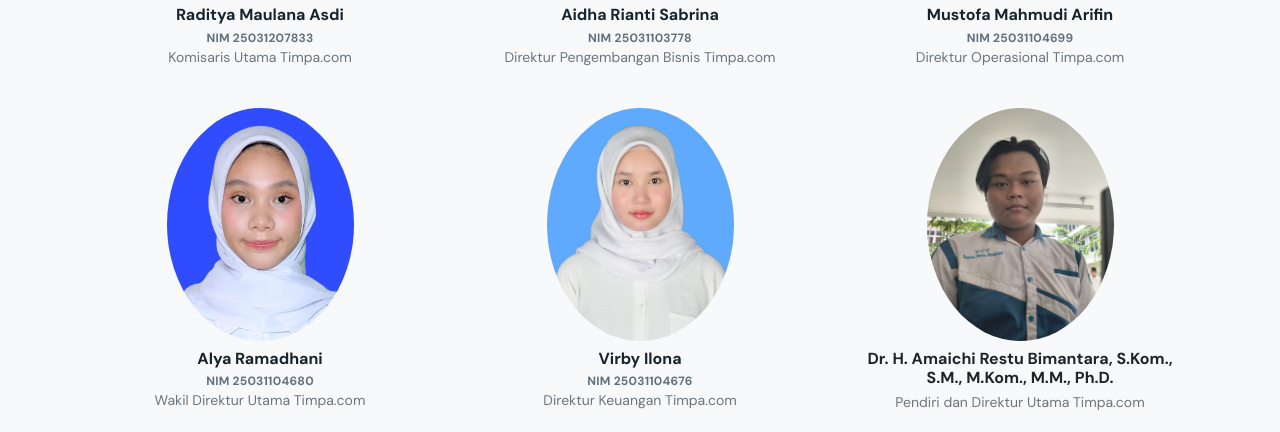
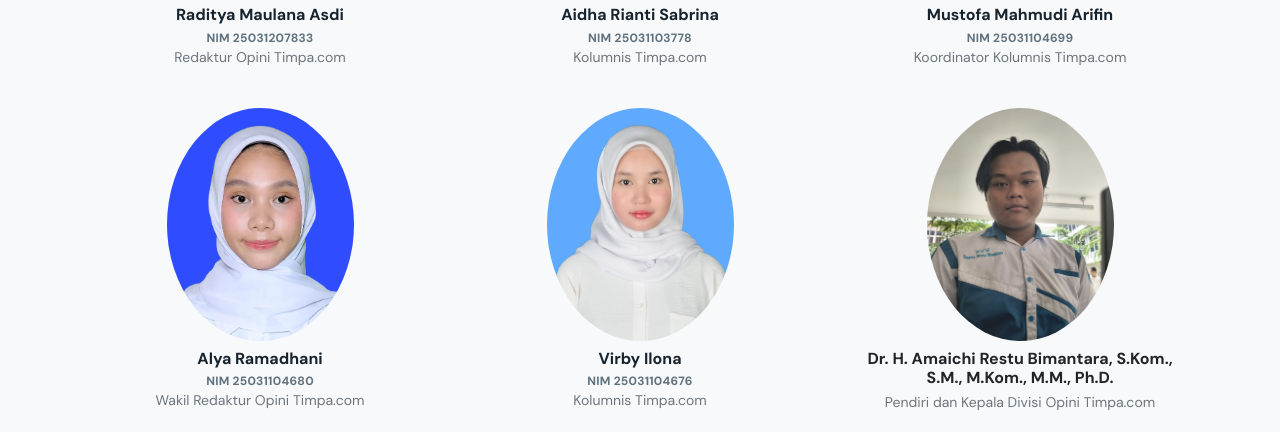
Before and after one commit to raditt137/Timpa.com-gacor-mantap-wadidaw, a plain HTML site: page kolumnis.html in a window 1280 px wide. Shown: the part 520-952 px from the top of the page. Drawn offline with nearby package versions, Linux system fonts and the light colour scheme.

Commit message:
Update roles for kolumnis in kolumnis.html

```diff
--- a/kolumnis.html
+++ b/kolumnis.html
@@ -159,7 +159,7 @@
               </div>
               <h3 class="fs-6 fw-bold mb-1">Raditya Maulana Asdi</h3>
               <p class="nim-profile mb-0">NIM 25031207833</p>
-              <p class="small text-secondary mb-0">Komisaris Utama Timpa.com</p>
+              <p class="small text-secondary mb-0">Redaktur Opini Timpa.com</p>
             </a>
           </article>
         </div>
@@ -170,7 +170,7 @@
               </div>
               <h3 class="fs-6 fw-bold mb-1">Aidha Rianti Sabrina</h3>
               <p class="nim-profile mb-0">NIM 25031103778</p>
-              <p class="small text-secondary mb-0">Direktur Pengembangan Bisnis Timpa.com</p>
+              <p class="small text-secondary mb-0">Kolumnis Timpa.com</p>
             </a></article>
         </div>
         <div class="col-6 col-md-4 col-lg-3 kolumnis-item">
@@ -180,7 +180,7 @@
               </div>
               <h3 class="fs-6 fw-bold mb-1">Mustofa Mahmudi Arifin</h3>
               <p class="nim-profile mb-0">NIM 25031104699</p>
-              <p class="small text-secondary mb-0">Direktur Operasional Timpa.com</p>
+              <p class="small text-secondary mb-0">Koordinator Kolumnis Timpa.com</p>
             </a></article>
         </div>
         <div class="col-6 col-md-4 col-lg-3 kolumnis-item">
@@ -190,7 +190,7 @@
               </div>
               <h3 class="fs-6 fw-bold mb-1">Alya Ramadhani</h3>
               <p class="nim-profile mb-0">NIM 25031104680</p>
-              <p class="small text-secondary mb-0">Wakil Direktur Utama Timpa.com</p>
+              <p class="small text-secondary mb-0">Wakil Redaktur Opini Timpa.com</p>
             </a></article>
         </div>
         <div class="col-6 col-md-4 col-lg-3 kolumnis-item">
@@ -200,7 +200,7 @@
               </div>
               <h3 class="fs-6 fw-bold mb-1">Virby Ilona</h3>
               <p class="nim-profile mb-0">NIM 25031104676</p>
-              <p class="small text-secondary mb-0">Direktur Keuangan Timpa.com</p>
+              <p class="small text-secondary mb-0">Kolumnis Timpa.com</p>
             </a></article>
         </div>
         <div class="col-6 col-md-4 col-lg-3 kolumnis-item">
@@ -209,7 +209,7 @@
                   class="w-100 h-100 rounded-circle object-fit-cover" src="assets/img/LEGENDA.jpeg" alt="" loading="lazy">
               </div>
               <h3 class="fs-6 fw-bold text-dark mb-1">Dr. H. Amaichi Restu Bimantara, S.Kom., S.M., M.Kom., M.M., Ph.D.</h3>
-              <p class="small text-secondary mb-0">Pendiri dan Direktur Utama Timpa.com</p>
+              <p class="small text-secondary mb-0">Pendiri dan Kepala Divisi Opini Timpa.com</p>
             </a></article>
         </div>
         <div class="col-6 col-md-4 col-lg-3 kolumnis-item">
```
